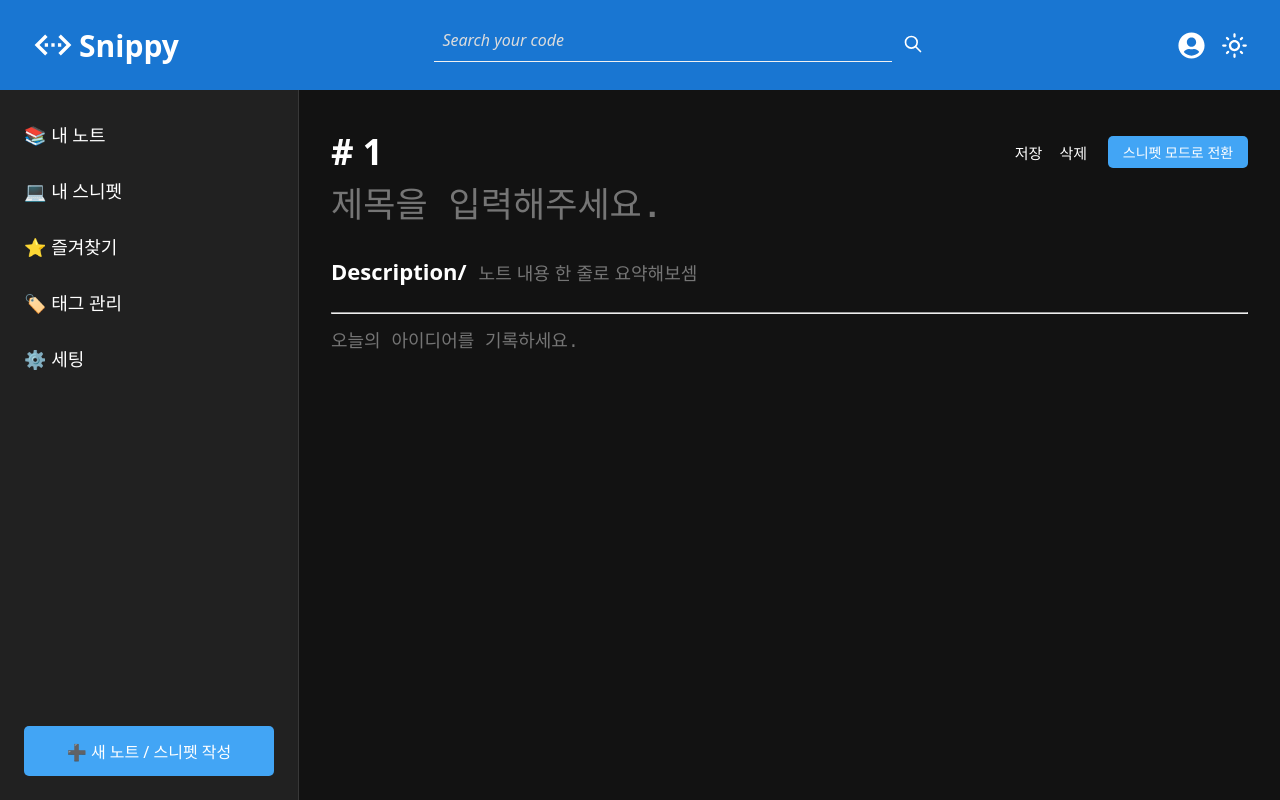
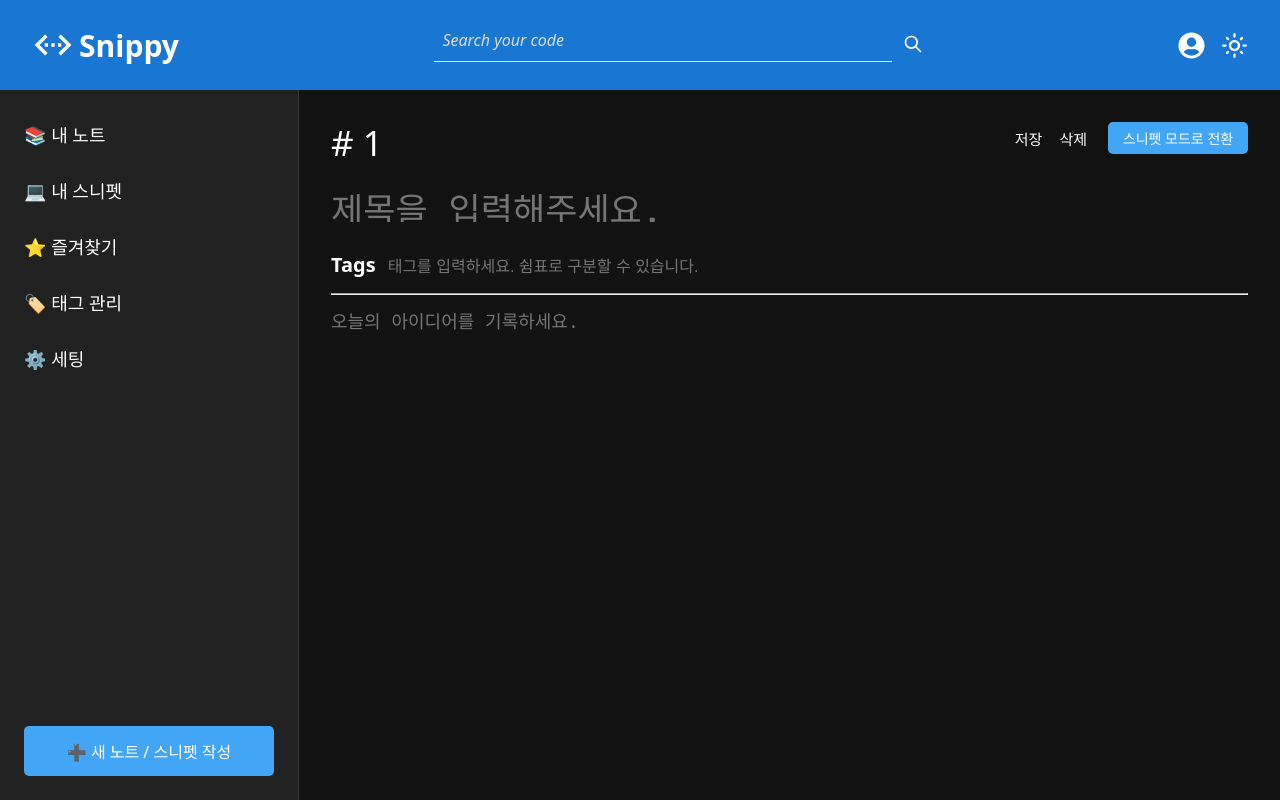
Before and after one commit to dbwlsyyy/Snippy, a React (Vite) app in the folder client/: page /new in a window 1280 px wide. Built offline with nearby package versions, Linux system fonts and the light colour scheme.

Commit message:
feat: new note 저장 구현

```diff
--- a/client/src/App.tsx
+++ b/client/src/App.tsx
@@ -5,6 +5,7 @@ import SideBar from './components/SideBar';
 import AppRoutes from './routes/AppRoutes';
 
 function App() {
+    // 왜 브라우저 라우터 위치를 여기에?
     return (
         <BrowserRouter>
             <div className={styles.appContainer}>
--- a/client/src/index.css
+++ b/client/src/index.css
@@ -54,7 +54,7 @@ h2 {
 }
 
 h3 {
-    font-size: 2.2rem;
+    font-size: 2rem;
     line-height: 1.3;
 }
 
--- a/client/src/pages/NewNote.module.css
+++ b/client/src/pages/NewNote.module.css
@@ -8,14 +8,18 @@
     align-items: start;
 }
 
-.headerNumber {
+.headerTop {
     display: flex;
     width: 100%;
     justify-content: space-between;
-    align-items: center;
+    align-items: flex-start;
     height: 6rem;
 }
 
+.headerNumber {
+    margin: 0;
+    font-weight: 400;
+}
 .headerbtn {
     display: flex;
     gap: 0.5rem;
@@ -28,14 +32,16 @@
     width: 100%;
     font-size: 3.5rem;
     resize: none;
-    line-height: 1.5;
     outline: none;
     border: none;
     font-weight: bold;
     color: var(--color-text);
+    margin-bottom: 2rem;
+    font-weight: 800;
 }
 
-.headerDescription {
+.headerDescription,
+.headerTag {
     display: flex;
     flex-direction: row;
     align-items: baseline;
@@ -43,16 +49,22 @@
     width: 100%;
 }
 
-.descInput {
+h3 {
+    margin: 1rem 0;
+}
+
+.descInput,
+.tagInput {
     background: none;
     border: none;
     color: var(--color-text);
     font-weight: 400;
     width: 100%;
+    font-size: 1.6rem;
     margin-left: 1rem;
-    font-size: 1.8rem;
 }
-.descInput:focus {
+.descInput:focus,
+.tagInput:focus {
     outline: none;
 }
 
--- a/client/src/pages/NewNote.tsx
+++ b/client/src/pages/NewNote.tsx
@@ -1,27 +1,61 @@
 import React, { useState } from 'react';
 import styles from './NewNote.module.css';
+import type { Note } from '../models/Note';
+import { db } from '../api/db';
+import { useNavigate } from 'react-router-dom';
 
 export default function NewNote() {
+    const navigate = useNavigate();
     const [mode, setMode] = useState<'note' | 'snippet'>('note');
     const isNoteMode = mode === 'note';
 
     const [title, setTitle] = useState<string>('');
-    const [desc, setDesc] = useState<string>('');
-
+    // const [desc, setDesc] = useState<string>('');
     const [tags, setTags] = useState<string[]>([]);
     const [noteContent, setNoteContent] = useState<string>('');
 
     const handleMode = () => {
         setMode(isNoteMode ? 'snippet' : 'note');
     };
-    const handleSave = () => {};
+
+    const handleSave = async () => {
+        if (!title.trim()) {
+            alert('제목을 입력해주세요.');
+            return;
+        }
+        const timestamp = Date.now();
+        const noteFields = {
+            title: title.trim(),
+            tags: tags.map((tag) => tag.trim()).filter((tag) => tag !== ''),
+            createdAt: timestamp,
+            updatedAt: timestamp,
+        };
+
+        try {
+            if (isNoteMode) {
+                const newNote: Note = {
+                    ...noteFields,
+                    content: noteContent,
+                };
+                const id = await db.notes.add(newNote);
+                alert(`노트를 저장하였습니다. ID: ${id}`);
+            }
+        } catch (err) {
+            console.error('DB 저장 실패:', err);
+            alert(
+                `저장 실패: ${err instanceof Error ? err.message : String(err)}`
+            );
+        } finally {
+            navigate('/notes');
+        }
+    };
     const handleDelete = () => {};
 
     return (
         <div className={styles.container}>
             <div className={styles.header}>
-                <div className={styles.headerNumber}>
-                    <h2># 1</h2>
+                <div className={styles.headerTop}>
+                    <h2 className={styles.headerNumber}># 1</h2>
                     <div className={styles.headerbtn}>
                         <button onClick={handleSave} className={styles.btnSave}>
                             저장
@@ -49,14 +83,25 @@ export default function NewNote() {
                     rows={1}
                 />
 
-                <div className={styles.headerDescription}>
-                    <h3>Description/</h3>
+                {/* <div className={styles.headerDescription}>
+                    <h3>Description</h3>
                     <input
                         className={styles.descInput}
                         type="text"
                         value={desc}
                         onChange={(e) => setDesc(e.target.value)}
-                        placeholder="노트 내용 한 줄로 요약해보셈"
+                        placeholder="노트 내용 한 줄로 요약해보세요."
+                    />
+                </div> */}
+
+                <div className={styles.headerTag}>
+                    <h3>Tags</h3>
+                    <input
+                        className={styles.tagInput}
+                        type="text"
+                        value={tags}
+                        onChange={(e) => setTags(e.target.value.split(','))}
+                        placeholder="태그를 입력하세요. 쉼표로 구분할 수 있습니다."
                     />
                 </div>
             </div>
--- /dev/null
+++ b/client/src/pages/NoteListPage.tsx
@@ -0,0 +1,7 @@
+import React from 'react';
+
+function NoteListPage() {
+    return <div>NoteListPage</div>;
+}
+
+export default NoteListPage;
--- a/client/src/routes/AppRoutes.tsx
+++ b/client/src/routes/AppRoutes.tsx
@@ -2,13 +2,16 @@ import React from 'react';
 import { Route, Routes } from 'react-router-dom';
 import Home from '../pages/Home';
 import NewNote from '../pages/NewNote';
+import NoteListPage from '../pages/NoteListPage';
 
 export default function AppRoutes() {
     return (
         <Routes>
             <Route path="/" element={<Home />} />
             <Route path="new" element={<NewNote />} />
-
+            <Route path="/notes" element={<NoteListPage />} />
+            {/* <Route path="/snippets" element={<SnippetListPage />} /> */}
+            {/* <Route path="/notes/:id" element={<NoteDetailPage />} /> */}
             {/* <Route path="*" element={<NotFoundPage />} /> */}
         </Routes>
     );
```
Also changed, not shown: client/src/pages/NoteListPage.module.css (added).
